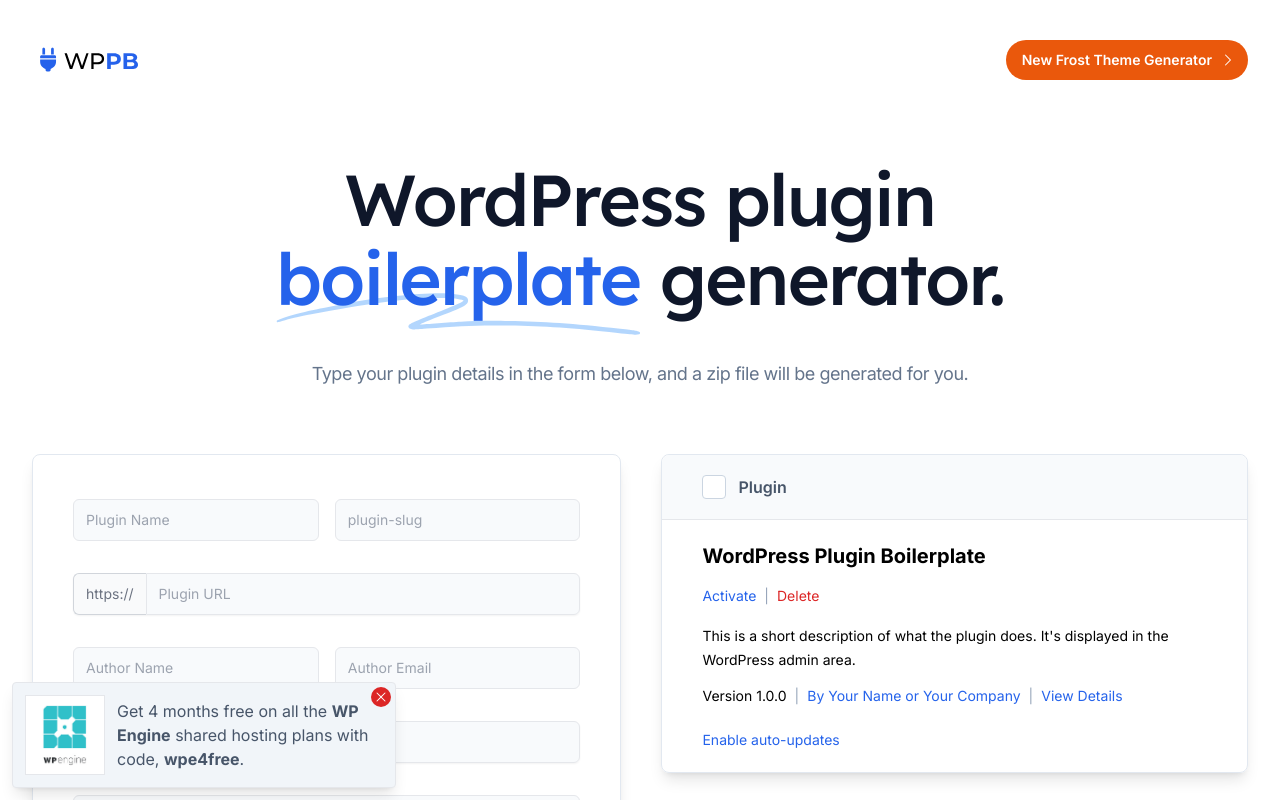
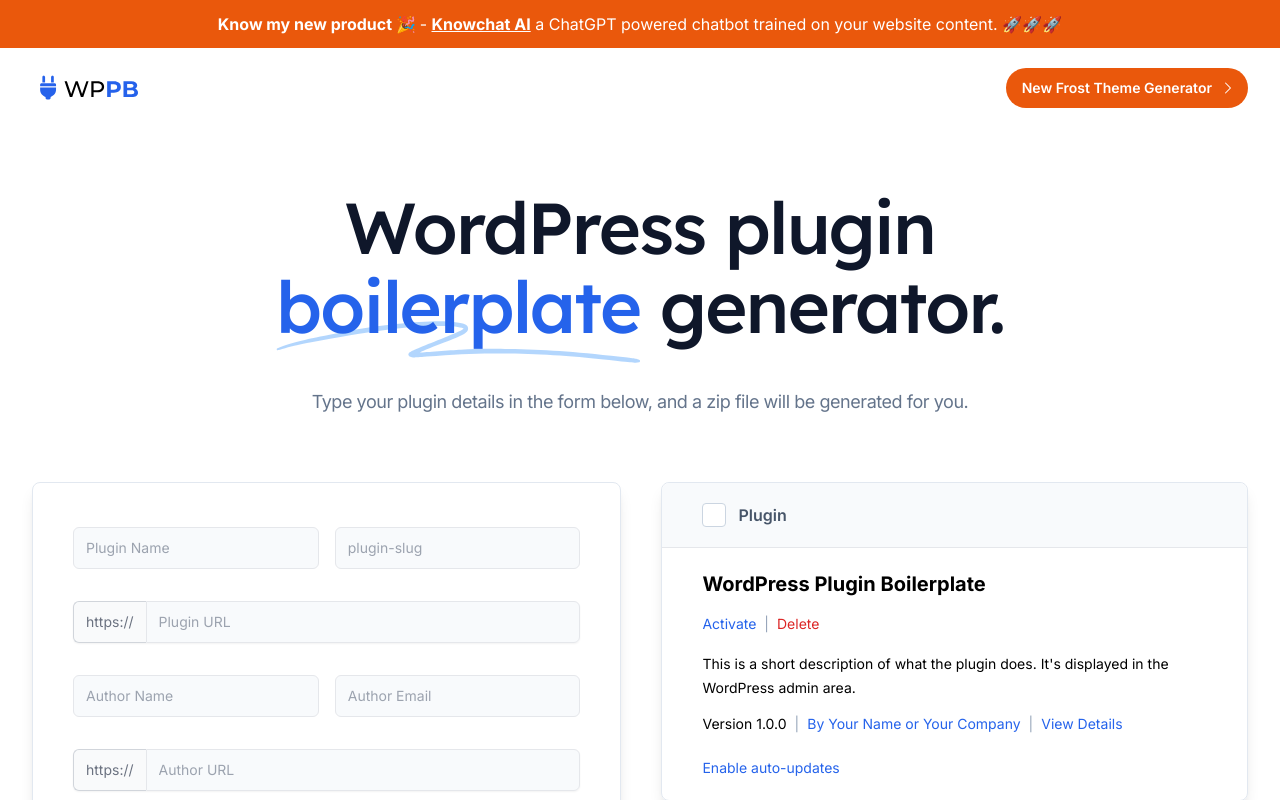
Before and after one commit to Tmeister/wppb-generator, a Next.js app: page / in a window 1280 px wide. Shown: the top 800 px of the page. Built offline with nearby package versions, Linux system fonts and the light colour scheme.

Commit message:
Remove Affiliate add and add knowchat banner

```diff
--- a/src/components/Header.jsx
+++ b/src/components/Header.jsx
@@ -6,7 +6,24 @@ import { ChevronRightIcon } from '@heroicons/react/24/solid'
 
 export function Header() {
   return (
-    <header className="py-10">
+    <>
+      <div className="fixed z-[9999] w-full bg-orange-600 py-3">
+        <div className="mx-auto max-w-7xl text-white">
+          <div className="mx-auto text-center">
+            <a
+              href="http://knowchat.ai/?utm_source=wppb&utm_medium=hellobar&utm_id=launch"
+              rel="noopener"
+              target="_blank"
+              className="w-full text-white"
+            >
+              <span className="font-bold">Know my new product 🎉 </span> -{' '}
+              <span className="font-bold underline">Knowchat AI</span> a ChatGPT
+              powered chatbot trained on your website content. 🚀🚀🚀
+            </a>
+          </div>
+        </div>
+      </div>
+      <header className="mt-12 py-10 sm:mt-7">
         <Container>
           <nav className="relative z-50 flex justify-between">
             <div className="flex items-center md:gap-x-12">
@@ -17,11 +34,15 @@ export function Header() {
             <div className="flex items-center gap-x-5 md:gap-x-8">
               <Button href="/frost" color="orange">
                 <span>New Frost Theme Generator</span>
-              <ChevronRightIcon className="-mr-1 ml-2 h-4 w-4" aria-hidden="true" />
+                <ChevronRightIcon
+                  className="-mr-1 ml-2 h-4 w-4"
+                  aria-hidden="true"
+                />
               </Button>
             </div>
           </nav>
         </Container>
       </header>
+    </>
   )
 }
--- a/src/pages/frost/index.jsx
+++ b/src/pages/frost/index.jsx
@@ -53,7 +53,6 @@ export default function Frost() {
         <About />
       </main>
       <Footer />
-      <Affiliates />
     </>
   )
 }
--- a/src/pages/index.jsx
+++ b/src/pages/index.jsx
@@ -71,7 +71,6 @@ export default function Home() {
         <Persons />
       </main>
       <Footer />
-      <Affiliates />
     </>
   )
 }
```
Lines whose indentation alone changed are shown as unchanged.
